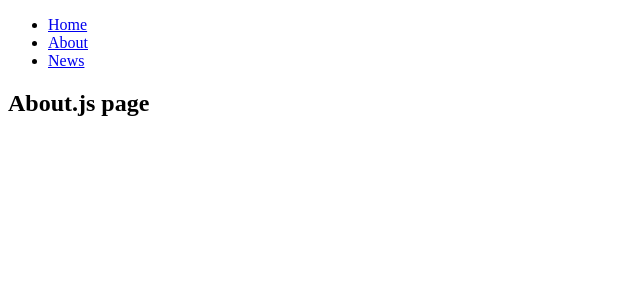
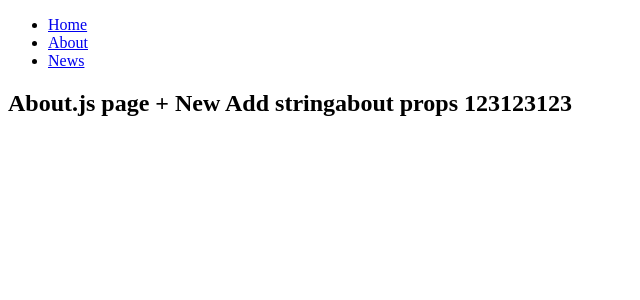
Before and after one commit to timchao0825/React.js-Training, a React (Create React App) app: page /about in a window 1280 px wide. Shown: the top 300 px of the page, without its empty margins (0-640 px from the left). Built offline with nearby package versions, Linux system fonts and the light colour scheme.

Commit message:
constructor super props pratice

```diff
--- a/src/react-router/About.js
+++ b/src/react-router/About.js
@@ -1,10 +1,19 @@
 import React, { Component } from 'react';
 
 class About extends Component {
+  constructor(props){
+    super(props)
+    console.log(props.data);
+    const newAboutString = 'New Add string' + props.data;
+    this.state = {
+      string: newAboutString,
+    }
+  }
   render() {
+    const {string} = this.state;
     return (
       <div>
-        <h2>About.js page</h2>
+        <h2>About.js page + {string}</h2>
       </div>
     );
   }
--- a/src/react-router/App.js
+++ b/src/react-router/App.js
@@ -9,7 +9,11 @@ import About from './About';
 import News from './News';
 import Home from './Home';
 class App extends Component {
+  state = {
+    test:'about props 123123123',
+  }
   render() {
+    const {test} = this.state;
     return (
       <Router>
         <div>
@@ -27,7 +31,7 @@ class App extends Component {
         </div>
         <Switch>
           <Route path="/about">
-            <About />
+            <About data={test}/>
           </Route>
           <Route path="/news">
             <News />
```
